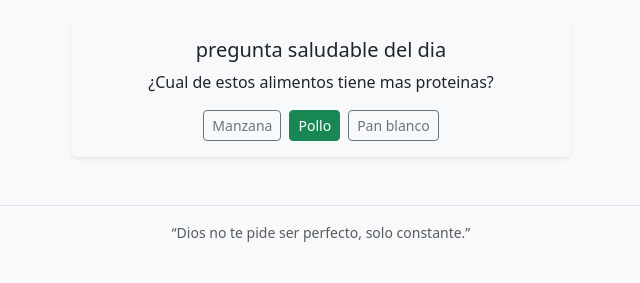
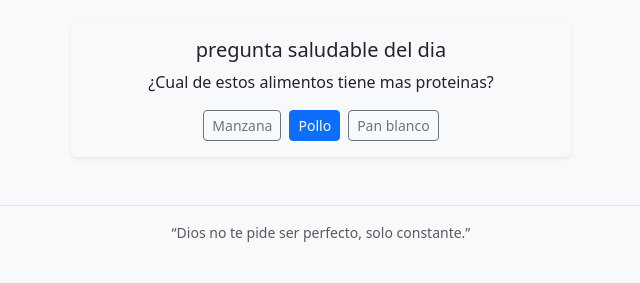
Before and after one commit to TheVargas-17/nutriApp, a Flask app: page / in a window 1280 px wide. Shown: the part 848-1131 px from the top of the page, without its empty margins (319-959 px from the left). Run offline with Flask 3, Linux system fonts and the light colour scheme.

Commit message:
cambie el color del boton pollo a azul

```diff
--- a/nutriapp/templates/index.html
+++ b/nutriapp/templates/index.html
@@ -48,9 +48,9 @@
         <h5>pregunta saludable del dia</h5>
         <p>¿Cual de estos alimentos tiene mas proteinas?</p>
         <div class="d-flex justify-content-center gap-2">
-          <button class="btn btn-outline-secondary btn-sm">Manzana</button>
-          <button class="btn btn-success btn-sm">Pollo </button>
-          <button class="btn btn-outline-secondary btn-sm">Pan blanco</button>
+   <button class="btn btn-outline-secondary btn-sm">Manzana</button>
+<button class="btn btn-primary btn-sm">Pollo</button>
+<button class="btn btn-outline-secondary btn-sm">Pan blanco</button>
 
 
     </div>
```
